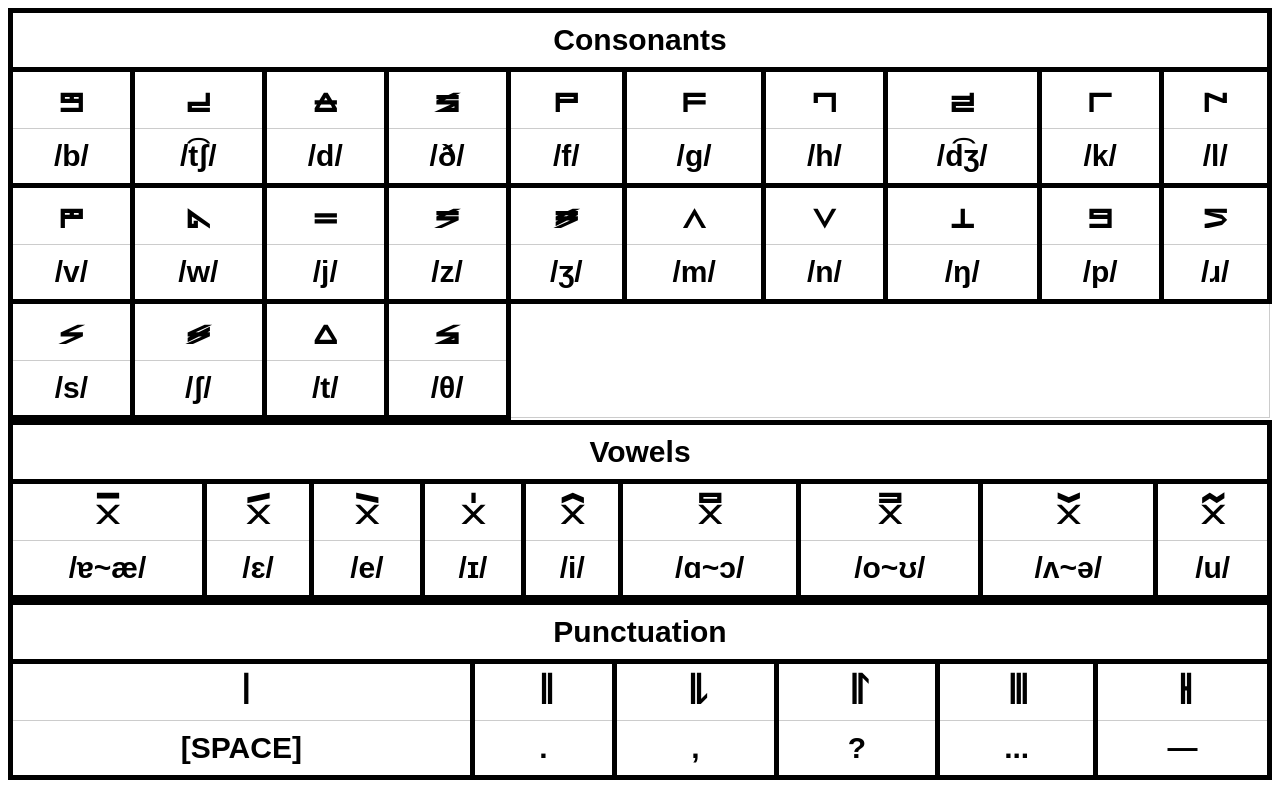
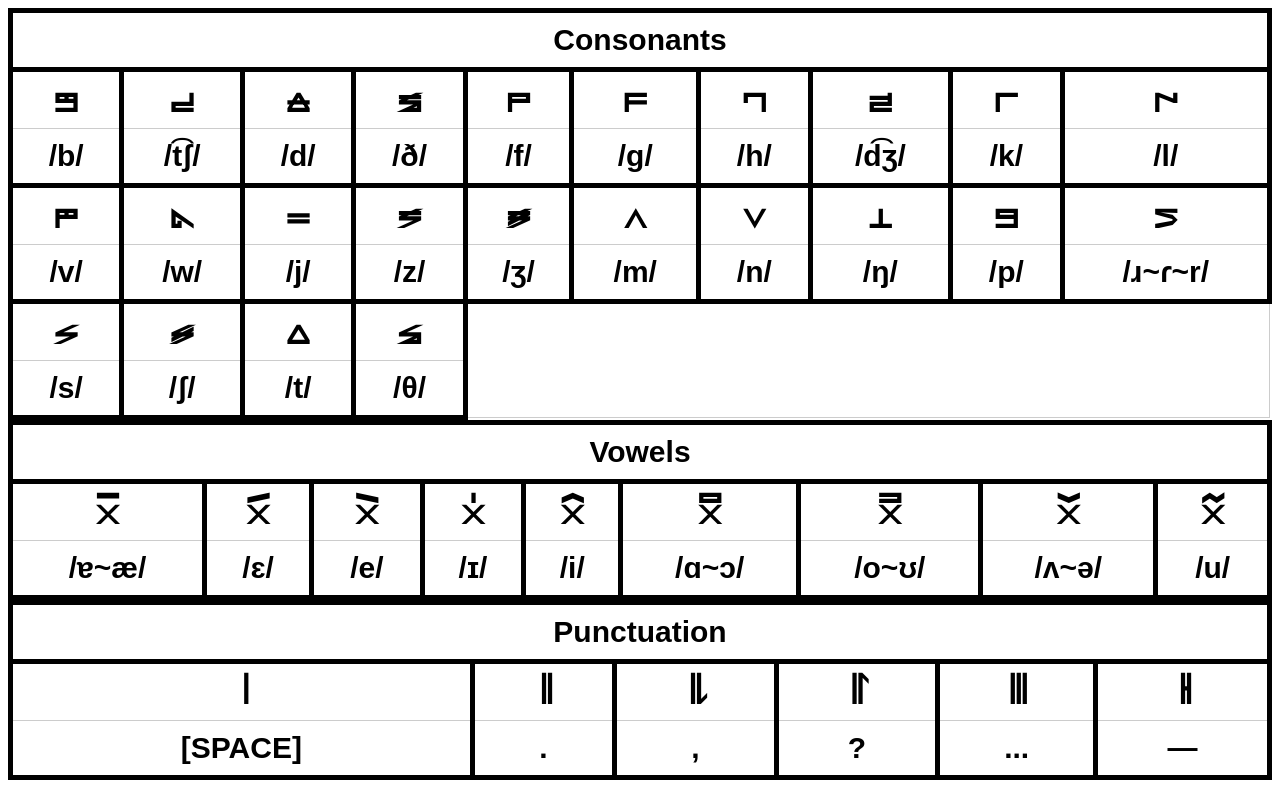
Before and after one commit to JactusTheCactus/new-abugida, a website: page ipa.html in a window 1280 px wide. Drawn offline with Linux system fonts and the light colour scheme.

Commit message:
Update ipa.html

```diff
--- a/ipa.html
+++ b/ipa.html
@@ -56,7 +56,7 @@
 			<td>n</td>
 			<td>ŋ</td>
 			<td>p</td>
-			<td>ɹ</td>
+			<td>ɹ~ɾ~r</td>
 		</tr>
 		<tr>
 			<td>s</td>
```
